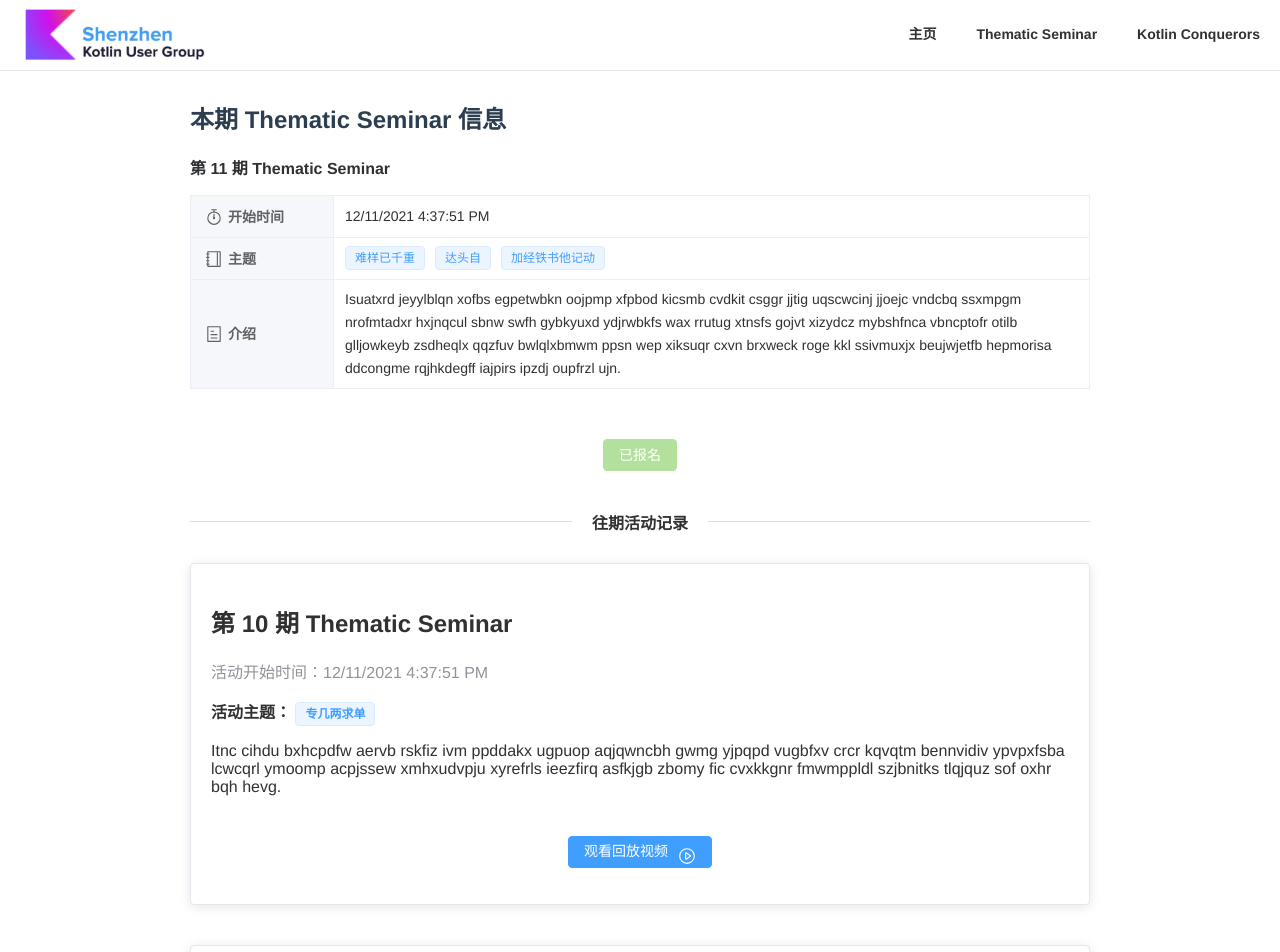
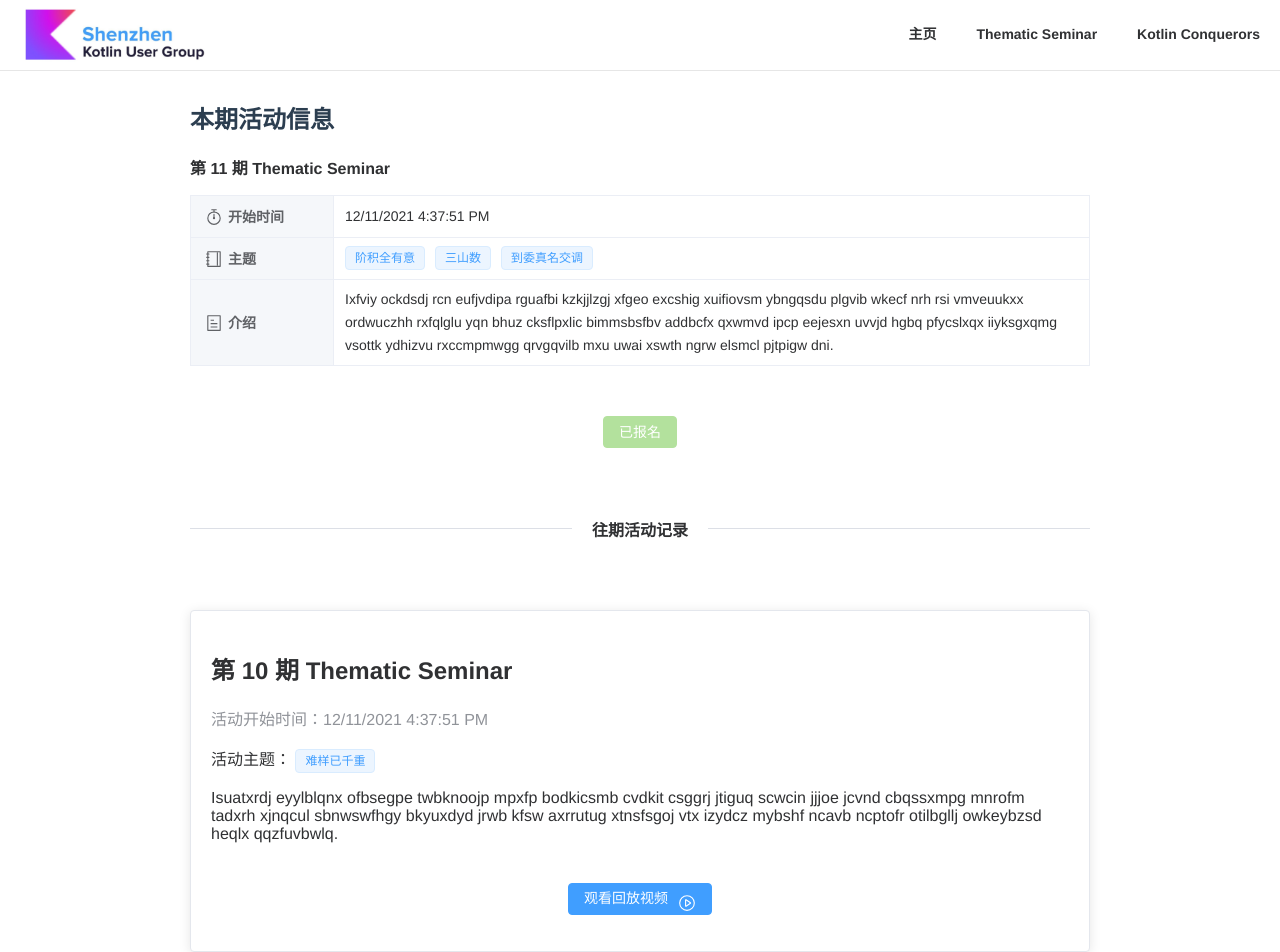
Before and after one commit to korilin/shenzhen-kug-competition-website, a Vue app: page /seminar in a window 1280 px wide. Shown: the top 952 px of the page. Built offline with nearby package versions, Linux system fonts and the light colour scheme.

Commit message:
将 SeminarRecords 数据迁移到 store

```diff
--- /dev/null
+++ b/src/components/SeminarReocrds.vue
@@ -0,0 +1,57 @@
+<script setup>
+import { useStore } from "vuex";
+import APIs from "../utils/apis";
+import httpTool from "../utils/http-tool"
+import { dateFromTimestamp } from "../utils/utils"
+
+const store = useStore()
+
+httpTool.get(APIs.seminar_record).then((response) => {
+    for (const index in response.data) {
+        store.commit('addSeminarRecord', response.data[index])
+    };
+})
+
+function openNewTab(url) {
+    window.open(url)
+}
+</script>
+
+<template>
+    <el-card v-for="seminar in store.state.seminarRecords">
+        <h2>{{ seminar.title }}</h2>
+        <p class="time">活动开始时间：{{ dateFromTimestamp(seminar.eventTime) }}</p>
+        <p class="theme">
+            活动主题：
+            <el-tag v-for="theme in seminar.themes" style="margin-right: 10px;">{{ theme }}</el-tag>
+        </p>
+        <p>{{ seminar.description }}</p>
+        <p style="text-align: center; margin-top: 40px;">
+            <el-button
+                type="primary"
+                :disabled="seminar.bilibiliUrl == null"
+                @click="openNewTab(seminar.bilibiliUrl)"
+            >
+                <span style="line-height: 25px;">观看回放视频</span>
+
+                <video-play :width="18" :height="18" />
+            </el-button>
+        </p>
+    </el-card>
+</template>
+
+<style lang="scss" scoped>
+svg {
+    position: relative;
+    top: 4px;
+    padding-left: 10px;
+}
+
+.el-card {
+    margin-top: 40px;
+
+    .time {
+        color: var(--el-text-color-secondary);
+    }
+}
+</style>
--- a/src/pages/Seminars.vue
+++ b/src/pages/Seminars.vue
@@ -1,53 +1,19 @@
 <script setup>
-import { reactive } from "vue-demi";
 import SeminarNow from "../components/SeminarNow.vue";
-import APIs from "../utils/apis";
-import httpTool from "../utils/http-tool"
-import { dateFromTimestamp } from "../utils/utils"
-
-let seminars = reactive([])
-
-httpTool.get(APIs.seminar_record).then((response) => {
-    for (const index in response.data) {
-        seminars.push(response.data[index])
-    };
-})
-
-function openNewTab(url) {
-    window.open(url)
-}
+import SeminarReocrds from "../components/SeminarReocrds.vue";
 </script>
 
 <template>
     <div class="wrap">
-        <h1>本期 Thematic Seminar 信息</h1>
+        <h1>本期活动信息</h1>
 
         <SeminarNow />
 
-        <el-divider>
+        <el-divider style="margin: 80px auto;">
             <span class="divider-text">往期活动记录</span>
         </el-divider>
 
-        <el-card v-for="seminar in seminars">
-            <h2>{{ seminar.title }}</h2>
-            <p class="time">活动开始时间：{{ dateFromTimestamp(seminar.eventTime) }}</p>
-            <p class="theme">
-                活动主题：
-                <el-tag v-for="theme in seminar.themes" style="margin-right: 10px;">{{ theme }}</el-tag>
-            </p>
-            <p>{{ seminar.description }}</p>
-            <p style="text-align: center; margin-top: 40px;">
-                <el-button
-                    type="primary"
-                    :disabled="seminar.bilibiliUrl == null"
-                    @click="openNewTab(seminar.bilibiliUrl)"
-                >
-                    <span style="line-height: 25px;">观看回放视频</span>
-
-                    <video-play :width="18" :height="18" />
-                </el-button>
-            </p>
-        </el-card>
+        <SeminarReocrds />
     </div>
     <el-backtop />
 </template>
@@ -62,22 +28,4 @@ function openNewTab(url) {
     font-weight: 600;
     font-size: 1rem;
 }
-
-svg {
-    position: relative;
-    top: 4px;
-    padding-left: 10px;
-}
-
-.el-card {
-    margin-top: 40px;
-
-    .time {
-        color: var(--el-text-color-secondary);
-    }
-
-    .theme {
-        font-weight: bold;
-    }
-}
 </style>
```
